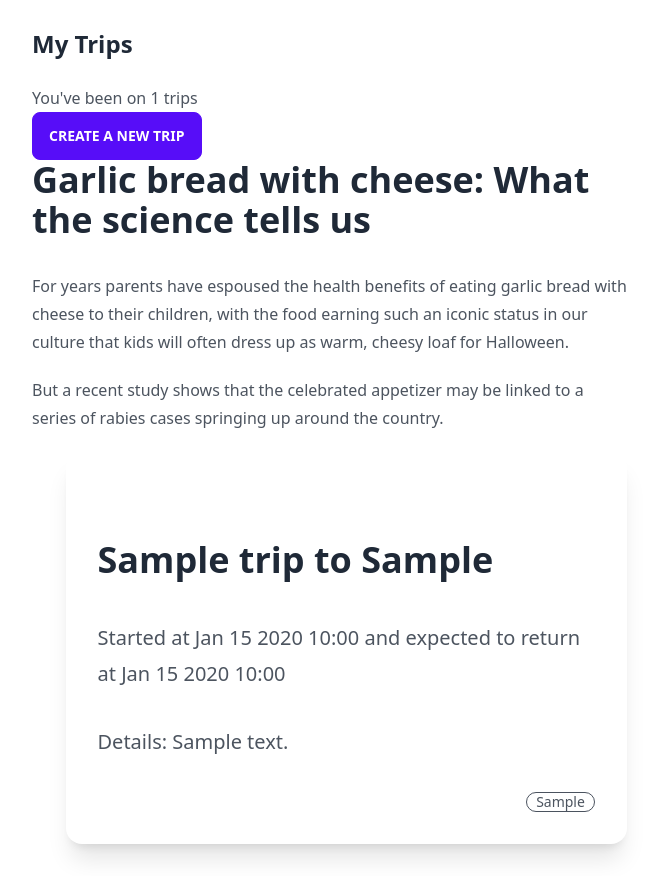
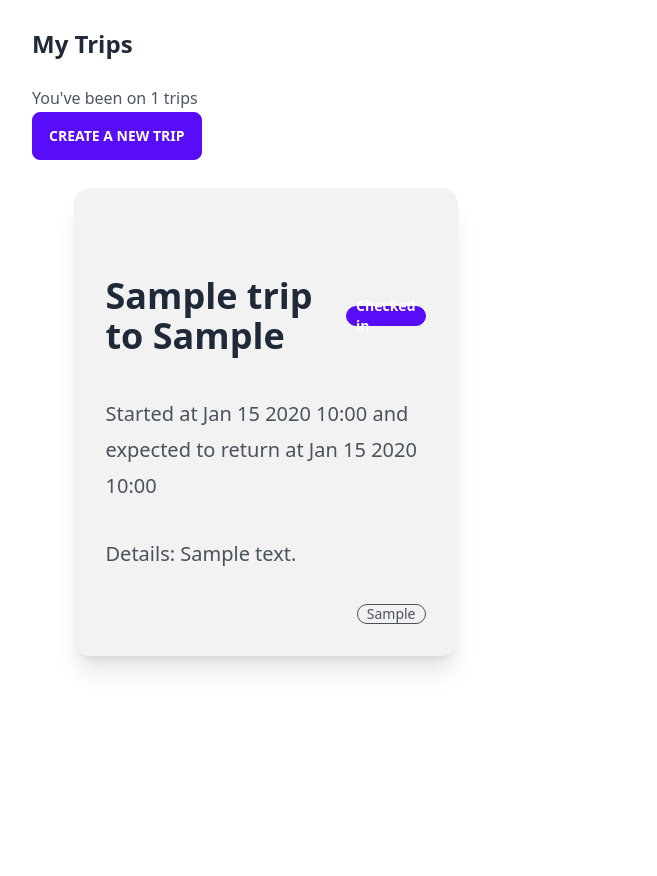
Before and after one commit to badgerlocke/call-out, a Node server app: page /home in a window 1280 px wide. Shown: the part 344-1220 px from the top of the page, without its empty margins (0-657 px from the left). After the commit the page ends 1015 px from the top, so only its background shows below. Run offline with Node 20, Linux system fonts and the light colour scheme; the visitor is signed in with stand-in values (Sample User, id 1); tables that the repository leaves empty hold one stand-in row (values such as "Sample post"); some libraries are stand-ins or nearby versions.

Commit message:
Styling home page

```diff
--- a/public/css/output.css
+++ b/public/css/output.css
@@ -2814,6 +2814,15 @@ html {
   color: hsl(var(--inc, var(--nc)) / var(--tw-text-opacity));
 }
 
+.badge-primary {
+  --tw-border-opacity: 1;
+  border-color: hsl(var(--p) / var(--tw-border-opacity));
+  --tw-bg-opacity: 1;
+  background-color: hsl(var(--p) / var(--tw-bg-opacity));
+  --tw-text-opacity: 1;
+  color: hsl(var(--pc) / var(--tw-text-opacity));
+}
+
 .badge-secondary {
   --tw-border-opacity: 1;
   border-color: hsl(var(--s) / var(--tw-border-opacity));
@@ -3778,6 +3787,10 @@ body[dir="rtl"] .checkbox:checked,
   margin-bottom: 0.75rem;
 }
 
+.float-right {
+  float: right;
+}
+
 .m-8 {
   margin: 2rem;
 }
@@ -3792,6 +3805,10 @@ body[dir="rtl"] .checkbox:checked,
 
 .m-3 {
   margin: 0.75rem;
+}
+
+.m-2 {
+  margin: 0.5rem;
 }
 
 .my-3 {
@@ -3871,6 +3888,10 @@ body[dir="rtl"] .checkbox:checked,
   width: 16.666667%;
 }
 
+.w-screen {
+  width: 100vw;
+}
+
 .max-w-sm {
   max-width: 24rem;
 }
@@ -3889,6 +3910,10 @@ body[dir="rtl"] .checkbox:checked,
 
 .flex-col {
   flex-direction: column;
+}
+
+.flex-wrap {
+  flex-wrap: wrap;
 }
 
 .content-center {
--- a/views/home.ejs
+++ b/views/home.ejs
@@ -15,38 +15,36 @@
             <a href="/trips/newtrip" class="btn btn-primary">Create a new trip</a>
           </div>
       </div>
-      <article class="prose">
-
-        <h1>Garlic bread with cheese: What the science tells us</h1>
-        <p>For years parents have espoused the health benefits of eating garlic bread with cheese to their children, with the food earning such an iconic status in our culture that kids will often dress up as warm, cheesy loaf for Halloween.</p>
-        <p>But a recent study shows that the celebrated appetizer may be linked to a series of rabies cases springing up around the country.</p>
-        <!-- ... -->
-      </article>
 
       <div class="">
-        <ul class="row list-unstyled">
+        <ul class=" list-unstyled flex flex-wrap w-screen">
 
 
           <% for(var i=0; i<trips.length; i++) {%>
-            <li class="trip-item lg:prose-xl">
-              <div class="card w-150 bg-base-100 shadow-xl">
-  <!-- <figure><img src="https://placeimg.com/400/225/arch" alt="Shoes" /></figure> -->
-            <div class="card-body ">
-              <h2 class="card-title">
+            <li class="trip-item lg:prose-xl m-2">
+              <article class="card w-96 bg-base-200 shadow-xl">
+
+            <div class="card-body grey-600">
+              <h2 class="card-title justify-between">
                 <%= trips[i].tripType %> trip to <%= trips[i].location %>
                 <% if (!trips[i].checkedIn) {%>
                 <div class="badge badge-secondary">ACTIVE</div>
-                <%}%>
+                <%} else {%>
+                  <div class="badge badge-primary">Checked in</div>
+                <% } %>
               </h2>
               <span>Started at <%=String(trips[i].createdAt).slice(4,21)%> and expected to return at <%=String(trips[i].returnTime).slice(4,21)%></span>
               <p>Details: <%= trips[i].details %></p>
-
-              <!-- <p>If a dog chews shoes whose shoes does he choose?</p> -->
+              <% if (!trips[i].checkedIn) { %>
+                <div class="card-actions justify-end">
+                  <button class="btn btn-primary">Check in</button>
+                </div>
+              <% } %>
               <div class="card-actions justify-end">
                 <div class="badge badge-outline"><%= trips[i].tripType %></div>
               </div>
             </div>
-          </div>
+          </article>
           </li>
         <% } %>
       </ul>
```
